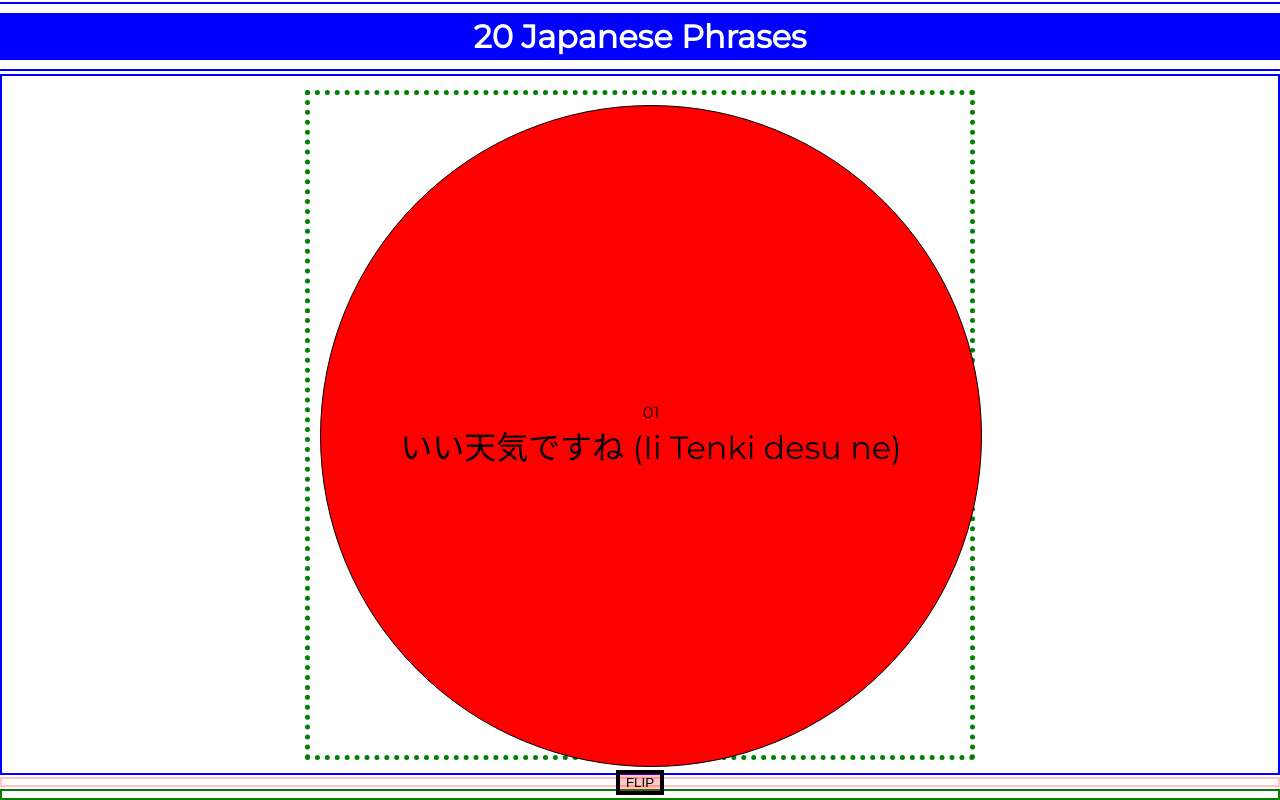
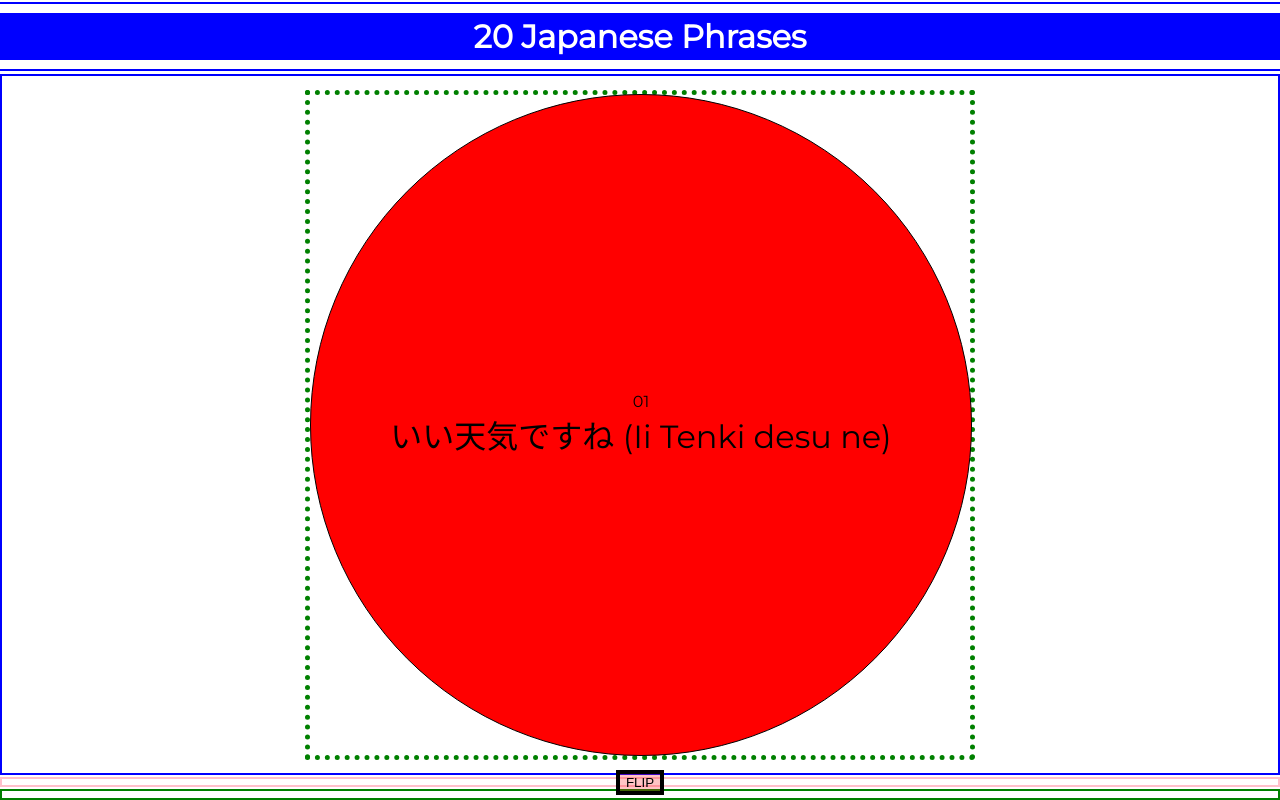
Before and after one commit to jackbridger/JapaneseFlashCards, a PHP site: page /index.html in a window 1280 px wide. Run offline with PHP 8.4, Linux system fonts and the light colour scheme.

Commit message:
centered the circle

```diff
--- a/style.css
+++ b/style.css
@@ -42,6 +42,7 @@ body {
     border: 2px solid blue;
     display: flex;
     align-items: center;
+    align-content: center;
     justify-content: center;
 
 }
@@ -55,6 +56,8 @@ body {
     position: relative;
     border: green 5px dotted;
     flex-direction: column;
+    /* align-content: center; */
+    /* justify-content: center; */
 }
 
  .flip-circle {
@@ -76,8 +79,15 @@ body {
     border-radius: 50%;
     display: flex;
     height: 100%;
-    justify-content: center;
     position: absolute;
+    margin-left: auto;
+    margin-right: auto;
+    margin-top: auto;
+    margin-bottom: auto;
+    left: 0;
+    right: 0;
+    top:0;
+    bottom: 0;
     width: 100%;
 
 
```
